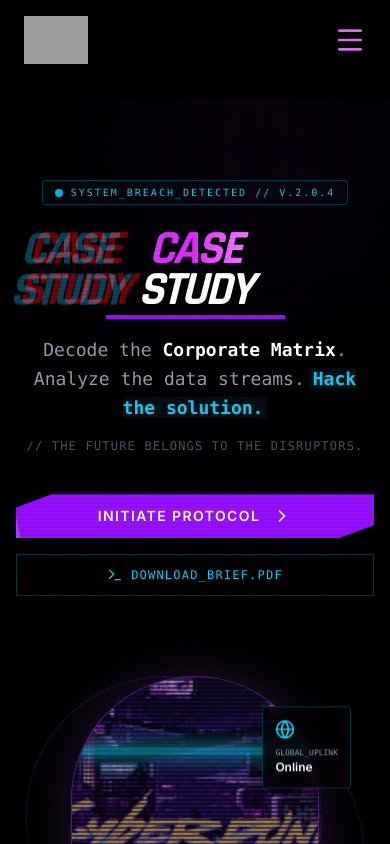
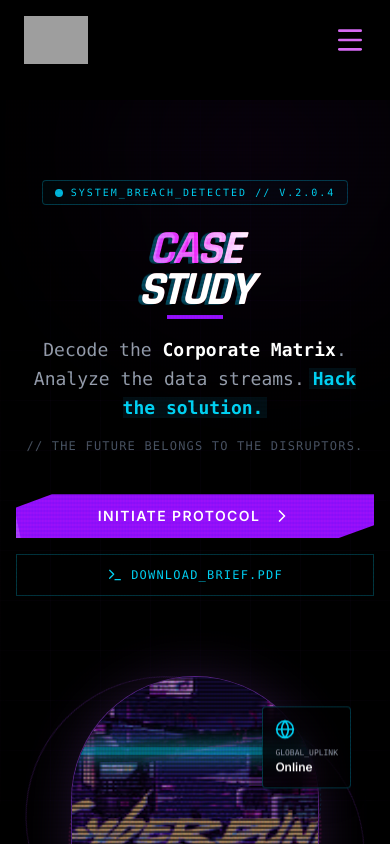
Before and after one commit to Naitik002/E-Summit26, a React (Vite) app in the folder E-summit/: page /Casestudy in a window 390 px wide. Shown: the top 844 px of the page. Built offline with nearby package versions, Linux system fonts and the light colour scheme; grey boxes are pictures that could not be loaded.

Commit message:
added nv

```diff
--- a/E-summit/src/components/Naitik/CaseStudyHero.jsx
+++ b/E-summit/src/components/Naitik/CaseStudyHero.jsx
@@ -47,10 +47,12 @@ const CaseStudyHero = () => {
           </motion.div>
 
           {/* THE GLITCH TITLE */}
-          <div className="relative z-10">
+       <div className="relative z-10 w-fit mx-auto lg:mx-0">
   {/* UPDATED: Typography scaled from text-5xl (mobile) to original text-7xl/9xl (laptop) */}
   <h1 className="text-5xl sm:text-7xl lg:text-7xl xl:text-9xl font-black text-white uppercase italic tracking-tighter leading-[0.85] mix-blend-screen">
-              <span className="block text-transparent bg-clip-text bg-gradient-to-r from-purple-500 via-fuchsia-500 to-white">CASE</span>
+    <span className="block text-transparent bg-clip-text bg-gradient-to-r from-purple-500 via-fuchsia-500 to-white">
+      CASE
+    </span>
     <span className="block relative">
       STUDY
       {/* Decor Line */}
@@ -59,17 +61,16 @@ const CaseStudyHero = () => {
   </h1>
 
   {/* Glitch Layer Red */}
-            <h1 className="absolute top-0 left-1 text-5xl sm:text-7xl lg:text-7xl xl:text-9xl font-black text-red-600 uppercase italic tracking-tighter leading-[0.85] opacity-50 mix-blend-screen animate-glitch-1 pointer-events-none -z-10">
+  <h1 className="absolute top-0 left-0.5 lg:left-1 text-5xl sm:text-7xl lg:text-7xl xl:text-9xl font-black text-red-600 uppercase italic tracking-tighter leading-[0.85] opacity-50 mix-blend-screen animate-glitch-1 pointer-events-none -z-10">
     <span className="block">CASE</span>
     <span className="block">STUDY</span>
   </h1>
   {/* Glitch Layer Blue */}
-            <h1 className="absolute top-0 -left-1 text-5xl sm:text-7xl lg:text-7xl xl:text-9xl font-black text-cyan-600 uppercase italic tracking-tighter leading-[0.85] opacity-50 mix-blend-screen animate-glitch-2 pointer-events-none -z-10">
+  <h1 className="absolute top-0 -left-0.5 lg:-left-1 text-5xl sm:text-7xl lg:text-7xl xl:text-9xl font-black text-cyan-600 uppercase italic tracking-tighter leading-[0.85] opacity-50 mix-blend-screen animate-glitch-2 pointer-events-none -z-10">
     <span className="block">CASE</span>
     <span className="block">STUDY</span>
   </h1>
 </div>
-
           {/* Description */}
           <motion.div
              initial={{ opacity: 0, y: 20 }}
```
Lines whose indentation alone changed are shown as unchanged.
